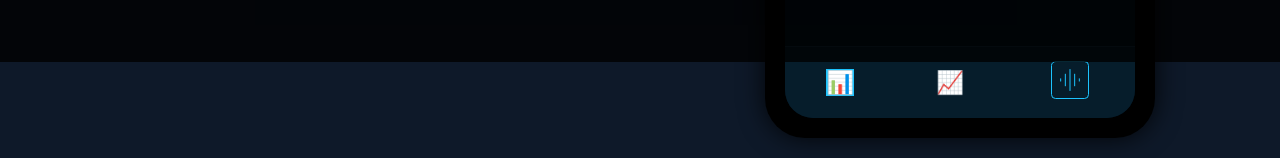
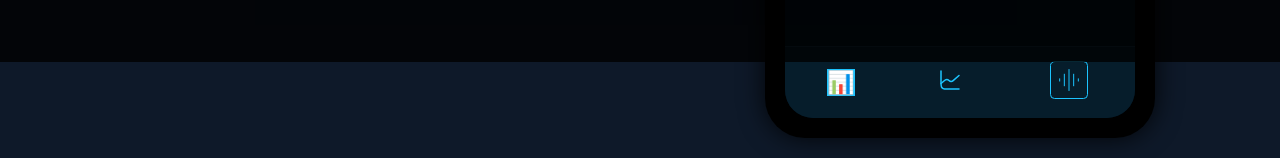
Before and after one commit to dnsgateway/601, a plain HTML site: page index.html in a window 1280 px wide. Shown: the part 738-896 px from the top of the page. Drawn offline with nearby package versions, Linux system fonts and the light colour scheme.

Commit message:
Update index.html

```diff
--- a/index.html
+++ b/index.html
@@ -100,7 +100,7 @@
           <!-- Bottom nav (horizontal icons) -->
           <nav class="bottom-nav">
             <button data-target="rates" class="nav-btn active">📊</button>
-            <button data-target="macro" class="nav-btn">📈</button>
+            <button data-target="macro" class="nav-btn"><svg xmlns="http://www.w3.org/2000/svg" width="24" height="24" viewBox="0 0 24 24"><g fill="none" stroke="currentColor" stroke-linecap="round" stroke-linejoin="round" stroke-width="1.5"><path d="M21 21H9.4c-2.24 0-3.36 0-4.216-.436a4 4 0 0 1-1.748-1.748C3 17.96 3 16.84 3 14.6V3"/><path d="m3 15.5l3.857-3.213c1.634-1.362 2.708-1.222 4.119.189l.006.006c1.538 1.538 2.64 1.474 4.172.133L21 7.5"/></g></svg></button>
             <button data-target="ai" class="nav-btn"> <svg xmlns="http://www.w3.org/2000/svg" width="48" height="48" viewBox="0 0 48 48"><rect width="37" height="37" x="5.5" y="5.5" fill="none" stroke="currentColor" stroke-linecap="round" stroke-linejoin="round" rx="4" ry="4" stroke-width="1"/><path fill="none" stroke="currentColor" stroke-linecap="round" stroke-linejoin="round" d="M24 13.5v21m-4.668-16.295v11.59m9.336-11.59v11.59m-14.003-6.986v2.28m18.67-2.28v2.28" stroke-width="1"/></svg> </button>
           </nav>
         </div>
```
